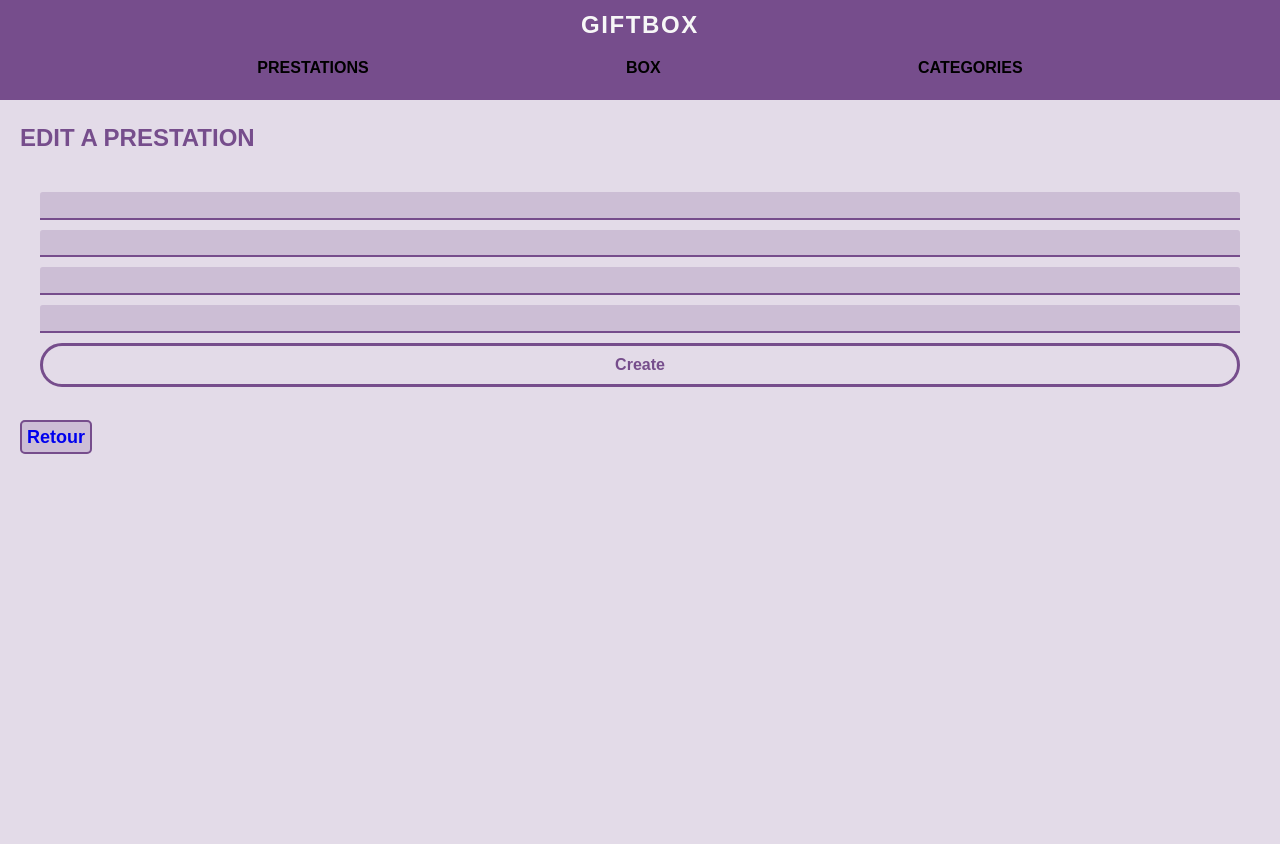
After one commit to 4n0m4lie/Architecture-Logiciel-s4, a PHP site: template gift.appli/src/app/views/VueGetPrestationModify.twig in a window 1280 px wide. The commit adds this page. Run offline with PHP 8.4, Linux system fonts and the light colour scheme; the template is opened without the code that fills it, so the values that code supplies are empty; style sheets or scripts are compiled from the project's sources; some libraries are stand-ins or nearby versions.

Commit message:
TD 5 modif prestation

```diff
--- a/gift.appli/public/scss/main.scss
+++ b/gift.appli/public/scss/main.scss
@@ -1,3 +1,14 @@
+:root {
+  --color-input-text: rgba(76, 0, 154, 0.73);
+  --color-input-background: rgba(118, 77, 140, 0.20);
+  --color-header-background: #764d8c;
+  --color-header-title: #f7f7f7;
+  --color-paragraphe: black;
+  --color-border: #764d8c;
+  --color-titre: #764d8c;
+  --color-background: rgba(118, 77, 140, 0.20);
+}
+
 a {
   text-decoration: none;
 }
@@ -6,7 +17,7 @@ body {
   margin: 0;
   padding: 0;
   font-family: 'Teko', sans-serif;
-  background-color: rgba(118, 77, 140, 0.2);
+  background-color: var(--color-background);
 }
 
 #header {
@@ -17,7 +28,7 @@ body {
   align-items: center;
   padding: 0;
   margin: 0;
-  background-color: #764d8c;
+  background-color: var(--color-header-background);
 }
 
 #main {
@@ -28,7 +39,7 @@ body {
   padding: 0;
   margin: 0;
   max-height: 40px;
-  color: #f7f7f7;
+  color: var(--color-header-title);
   font-size: 1.5rem;
   font-weight: 700;
   text-transform: uppercase;
@@ -46,7 +57,7 @@ body {
 }
 
 #menu > a > p {
-  color: black;
+  color: var(--color-paragraphe);
   font-weight: bolder;
   font-size: 16px
 }
@@ -76,7 +87,7 @@ body {
   font-size: 1.5rem;
   font-weight: 700;
   text-transform: uppercase;
-  color: #764d8c;
+  color: var(--color-titre);
   margin-left: 20px;
 }
 
@@ -101,13 +112,13 @@ body {
 
 .bouton {
   margin: 20px;
-  border: 2px solid #764d8c;
+  border: 2px solid var(--color-border);
   border-radius: 5px;
   font-size: 18px;
   font-weight: bold;
   padding: 5px;
   width: fit-content;
-  background-color: rgba(118, 77, 140, 0.25);
+  background-color: var(--color-input-background);
 }
 
 .description {
--- /dev/null
+++ b/gift.appli/src/app/views/VueGetPrestationModify.twig
@@ -0,0 +1,17 @@
+{% extends "Skeleton.twig" %}
+
+{% block content %}
+    <div>
+        <p class="titre">Edit a prestation</p>
+        <form action="/prestation/modify" method="post" id="form-edit-presta">
+            <div style="display: none"><label for="id"></label><input type="text" id="id" name="id" value="{{ prestation.id }}"></div>
+            <div><label for="libelle"></label><input type="text" id="libelle" name="libelle" value="{{ prestation.libelle }}"></div>
+            <div><label for="description"></label><input type="text" id="description" name="description" value="{{ prestation.description }}"></div>
+            <div><label for="unite"></label><input type="text" id="unite" name="unite" value="{{ prestation.unite }}"></div>
+            <div><label for="montant"></label><input type="number" id="montant" name="montant" value="{{prestation.tarif}}"></div>
+            <button  type="submit">Create</button>
+        </form>
+
+        <a href="#" onclick="window.history.go(-1)" class="bouton">Retour</a>
+    </div>
+{% endblock %}
--- a/gift.appli/src/app/views/VuePrestation.twig
+++ b/gift.appli/src/app/views/VuePrestation.twig
@@ -11,6 +11,7 @@
 
 
     <a href="#" onclick="window.history.go(-1)" class="bouton">Retour</a>
+    <a class="bouton" href= {{ url_for('getPrestationModify', {}, {'id' :prestation.id}) }}>Modifier</a>
 </div>
 
 {% endblock %}
--- a/gift.appli/src/conf/routes.php
+++ b/gift.appli/src/conf/routes.php
@@ -62,6 +62,7 @@ return function( \Slim\App $app): \Slim\App {
     $app->post('/LiaisonCatePresta[/]',PostLiaisonPrestationCategorieAction::class)->setName('postLiaisonPrestationCategorie');
 
 
+
     return $app;
 
 };
--- a/gift.appli/src/core/domain/Prestation.php
+++ b/gift.appli/src/core/domain/Prestation.php
@@ -8,6 +8,8 @@ class Prestation extends \Illuminate\Database\Eloquent\Model{
     public $keyType='string';
 
 
+
+    public $timestamps=false;
 
     public function box2presta(){
         return $this->belongsToMany('gift\appli\core\domain\Box','box2presta', 'presta_id', 'box_id');
```
Also changed, not shown: other parts of gift.appli/public/scss/main.scss (+43 -38 lines), gift.appli/src/app/actions/GetPrestationModifyAction.php (+12 -2 lines), gift.appli/src/app/actions/PostPrestationModifyAction.php (+2 -5 lines), gift.appli/src/core/service/Catalogue.php (+16 -2 lines), gift.appli/public/index.php (line endings or trailing spaces).
